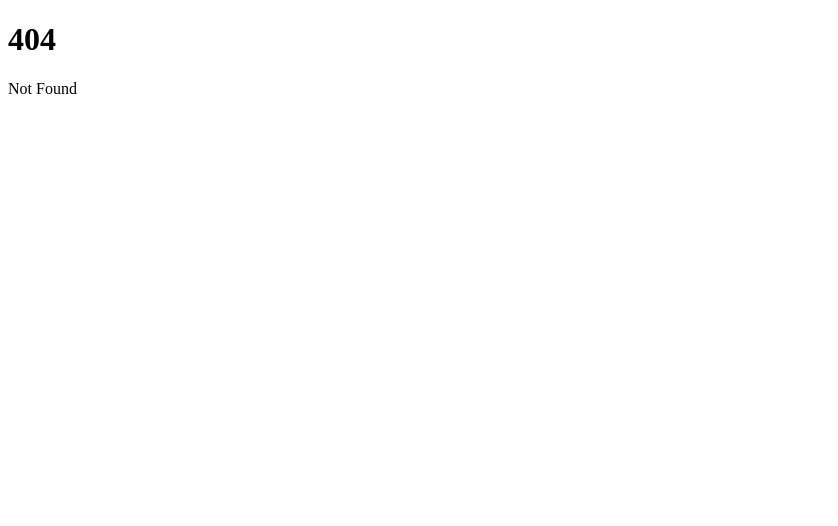
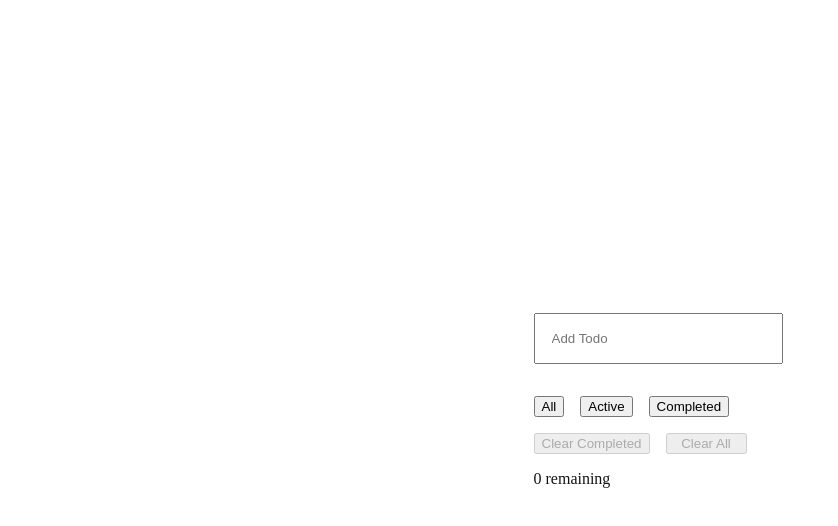
Before and after one commit to sternix/svelte5-examples, a SvelteKit app in the folder ornekler/: page /todo in a window 1280 px wide. Before the commit this address had no page. Shown: the top 526 px of the page, without its empty margins (0-838 px from the left). Built offline with nearby package versions, Linux system fonts and the light colour scheme.

Commit message:
todo uygulaması eklendi

```diff
--- a/ornekler/src/routes/+page.svelte
+++ b/ornekler/src/routes/+page.svelte
@@ -2,5 +2,6 @@
     <ul>
         <li><a href="/tailwind">Tailwind 4 örnekleri</a></li>
         <li><a href="/crossfade">Crossfade</a></li>
+        <li><a href="/todo">Todo</a></li>
     </ul>
 </nav>
--- /dev/null
+++ b/ornekler/src/routes/todo/+page.svelte
@@ -0,0 +1,168 @@
+<script>
+    // https://github.com/heygwangjin/svelte5-todo
+    let todos = $state([]);
+    let filter = $state("all");
+    let filteredTodos = $derived(filterTodos());
+
+    $effect(() => {
+        const savedTodos = localStorage.getItem("todos");
+        savedTodos && (todos = JSON.parse(savedTodos));
+    });
+
+    $effect(() => {
+        localStorage.setItem("todos", JSON.stringify(todos));
+    });
+
+    function addTodo(e) {
+        if (e.key !== "Enter") return;
+        const todoEl = e.target;
+        const text = todoEl.value;
+        if (!text) return;
+        const done = false;
+        todos.push({ text, done });
+        todoEl.value = "";
+    }
+
+    function editTodo(e) {
+        const inputEl = e.target;
+        const index = +inputEl.dataset.index;
+        todos[index].text = inputEl.value;
+    }
+
+    function toggleTodo(e) {
+        const inputEl = e.target;
+        const index = +inputEl.dataset.index;
+        todos[index].done = !todos[index].done;
+    }
+
+    function setFilter(newFilter) {
+        filter = newFilter;
+    }
+
+    function clearCompleted() {
+        todos = todos.filter((todo) => !todo.done);
+    }
+
+    function clearAll() {
+        todos = [];
+    }
+
+    function filterTodos() {
+        switch (filter) {
+            case "all":
+                return todos;
+            case "active":
+                return todos.filter((todo) => !todo.done);
+            case "completed":
+                return todos.filter((todo) => todo.done);
+        }
+    }
+
+    function remaining() {
+        return todos.filter((todo) => !todo.done).length;
+    }
+
+    function capitalize(str) {
+        return str.charAt(0).toUpperCase() + str.slice(1);
+    }
+</script>
+
+<svelte:head>
+    <title>Svelte 5 Todo</title>
+</svelte:head>
+
+<input type="text" onkeydown={addTodo} placeholder="Add Todo" />
+
+<div class="todos">
+    {#each filteredTodos as todo, i}
+        <div class:completed={todo.done} class="todo">
+            <input
+                type="text"
+                oninput={editTodo}
+                data-index={i}
+                value={todo.text}
+                disabled={todo.done}
+            />
+            <input
+                type="checkbox"
+                onchange={toggleTodo}
+                data-index={i}
+                checked={todo.done}
+            />
+        </div>
+    {/each}
+</div>
+
+<div class="filters">
+    {#each ["all", "active", "completed"] as filter}
+        <button onclick={() => setFilter(filter)}>{capitalize(filter)}</button>
+    {/each}
+</div>
+
+<div class="clears">
+    <button
+        class="clear"
+        disabled={remaining() === todos.length}
+        onclick={clearCompleted}>Clear Completed</button
+    >
+    <button class="clear" disabled={todos.length <= 0} onclick={clearAll}
+        >Clear All</button
+    >
+</div>
+
+<p>{remaining()} remaining</p>
+
+<style>
+    :global(html, body) {
+        height: 100%;
+    }
+
+    :global(body) {
+        display: grid;
+        place-content: center;
+        color: hsl(220 10% 8%);
+    }
+
+    .todos {
+        display: grid;
+        gap: 1rem;
+        margin-block-start: 1rem;
+    }
+
+    .todo {
+        position: relative;
+        transition: opacity 0.3s;
+    }
+
+    .completed {
+        opacity: 0.3;
+    }
+
+    input[type="text"] {
+        width: 100%;
+        padding: 1rem;
+    }
+
+    input[type="checkbox"] {
+        position: absolute;
+        right: 4%;
+        top: 50%;
+        translate: 0% -50%;
+    }
+
+    .clears {
+        display: flex;
+        gap: 1rem;
+    }
+
+    .clear {
+        width: 100%;
+        white-space: nowrap;
+    }
+
+    .filters {
+        display: flex;
+        gap: 1rem;
+        margin-block: 1rem;
+    }
+</style>
```
